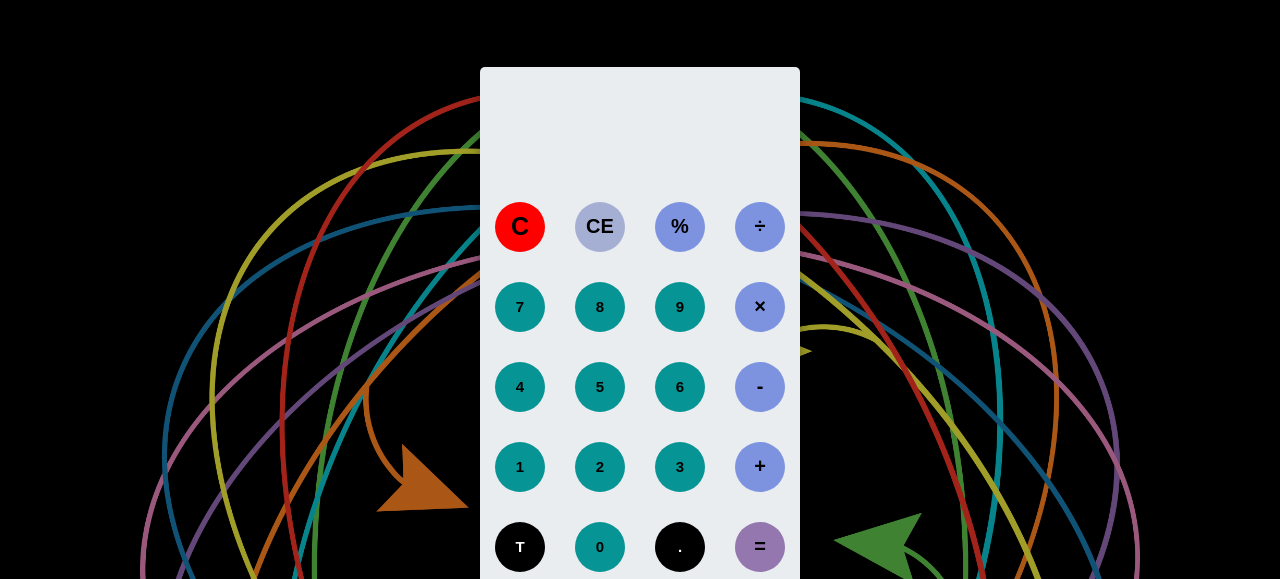
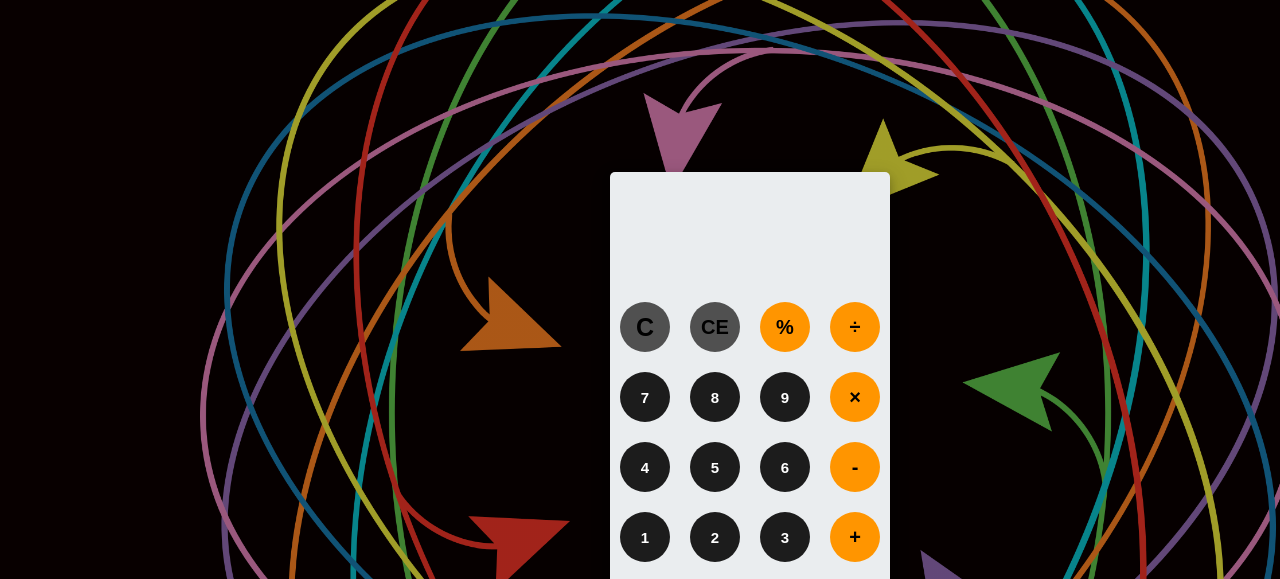
Before and after one commit to SanketThorat27/WebD, a plain HTML site: page index.html in a window 1280 px wide. Shown: the part 210-789 px from the top of the page. Drawn offline with nearby package versions, Linux system fonts and the light colour scheme.

Commit message:
updated css

```diff
--- a/style.css
+++ b/style.css
@@ -1,4 +1,4 @@
-body{
+/* body{
 	font-family: 'Open Sans',sans-serif;
 	background-color: black;
 }
@@ -108,4 +108,121 @@ h1{
     color: white;
     font-size: 35mm;
     text-align: center;
+} */
+
+body{
+	font-family: 'Open Sans',sans-serif;
+	background-color: rgb(8, 0, 0);
+
 }
+#container{
+	/* width: 1000px;
+	height: 1000px;
+    background-size: cover;
+    background-position: center;
+	margin: 20px auto;	 */
+	position: absolute;
+	left: 200px;
+	background-image: linear-gradient(rgba(0,0,0,0.3),rgba(0,0,0,0.3)), url("thor.png");
+	background-size: cover;
+    background-position: center;
+	width: 1100px;
+	height: 1100px;
+}
+#calculator{
+	position: absolute;
+	width: 280px;
+	height: 480px;
+	top: 300px;
+	background-color: #eaedef;
+    padding-top: auto;
+	margin: auto;
+    margin-top: 10px;
+    margin-bottom: 30px;
+    align-items: center;
+	position: relative;
+	border-radius: 5px;
+	box-shadow: 0 4px 8px 0 rgba(0, 0, 0, 0.2), 0 6px 20px 0 rgba(0, 0, 0, 0.19);
+}
+#result{
+	height: 120px;
+}
+#history{
+	text-align: right;
+	height: 20px;
+	margin: 0 20px;
+	padding-top: 20px;
+	font-size: 15px;
+	color: #919191;
+}
+#output{
+	text-align: right;
+	height: 60px;
+	margin: 10px 20px;
+	font-size: 30px;
+}
+#keyboard{
+	height: 400px;
+}
+.operator, .number, .empty{
+	width: 50px;
+	height: 50px;
+	margin: 10px;
+	float: left;
+	border-radius: 50%;
+	border-width: 0;
+	font-weight: bold;
+	font-size: 15px;
+}
+.empty{
+    background-color: black;
+    color: white;
+}
+.number{
+    background-color: #1C1C1C;
+	color: white;
+}
+.number:active{
+    transform: translateY(2px);
+}
+.number, .operator{
+	cursor: pointer;
+}
+.operator:active, .number:active{
+	font-size: 13px;
+}
+.operator:focus, .number:focus, .empty:focus{
+	outline: 0;
+}
+button:nth-child(1){
+	background-color:#505050;
+    font-size: 25px;
+}
+button:nth-child(2){
+	font-size: 20px;
+	background-color: #505050;
+}
+button:nth-child(3){
+	font-size: 20px;
+	background-color: #FF9500;
+}
+button:nth-child(4){
+	font-size: 20px;
+	background-color: #FF9500;
+}
+button:nth-child(8){
+	font-size: 20px;
+	background-color: #FF9500;
+}
+button:nth-child(12){
+	font-size: 20px;
+	background-color: #FF9500;
+}
+button:nth-child(16){
+	font-size: 20px;
+	background-color: #FF9500;
+}
+button:nth-child(20){
+	font-size: 20px;
+	background-color: #FF9500;
+}
```
